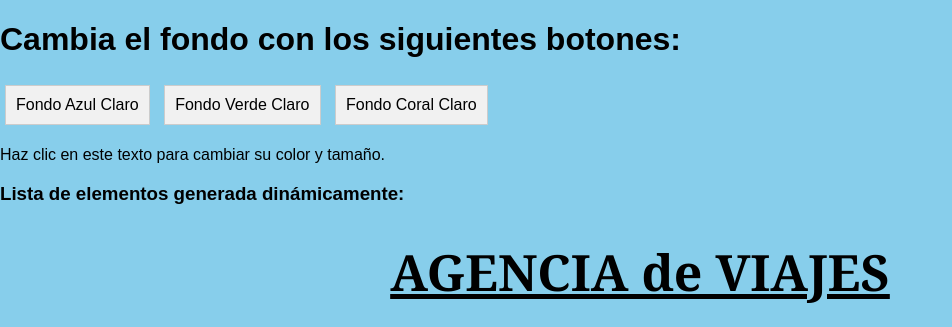
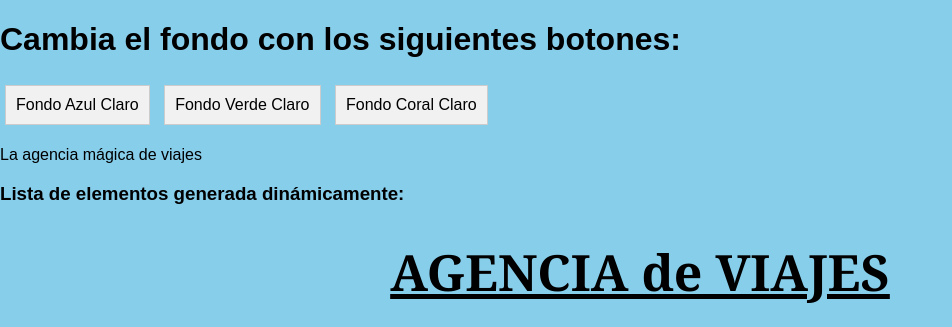
Before and after one commit to Dani8448/Tabajo-html-y-javascript, a plain HTML site: page html3/index.html in a window 1280 px wide. Shown: the top 327 px of the page, without its empty margins (0-952 px from the left). Drawn offline with Linux system fonts and the light colour scheme; a script that the page names is missing; a web font is replaced by a local one.

Commit message:
Cambio de texto

```diff
--- a/html3/index.html
+++ b/html3/index.html
@@ -15,7 +15,7 @@
     <button id="botonCoral" class="botones">Fondo Coral Claro</button>
 
     <!-- Texto que cambia de tamaño y color -->
-    <p id="textoDinamico" class="textos">Haz clic en este texto para cambiar su color y tamaño.</p>
+    <p id="textoDinamico" class="textos">La agencia mágica de viajes</p>
 
     <!-- Área para mostrar una lista de elementos -->
     <div class="lista">
```
